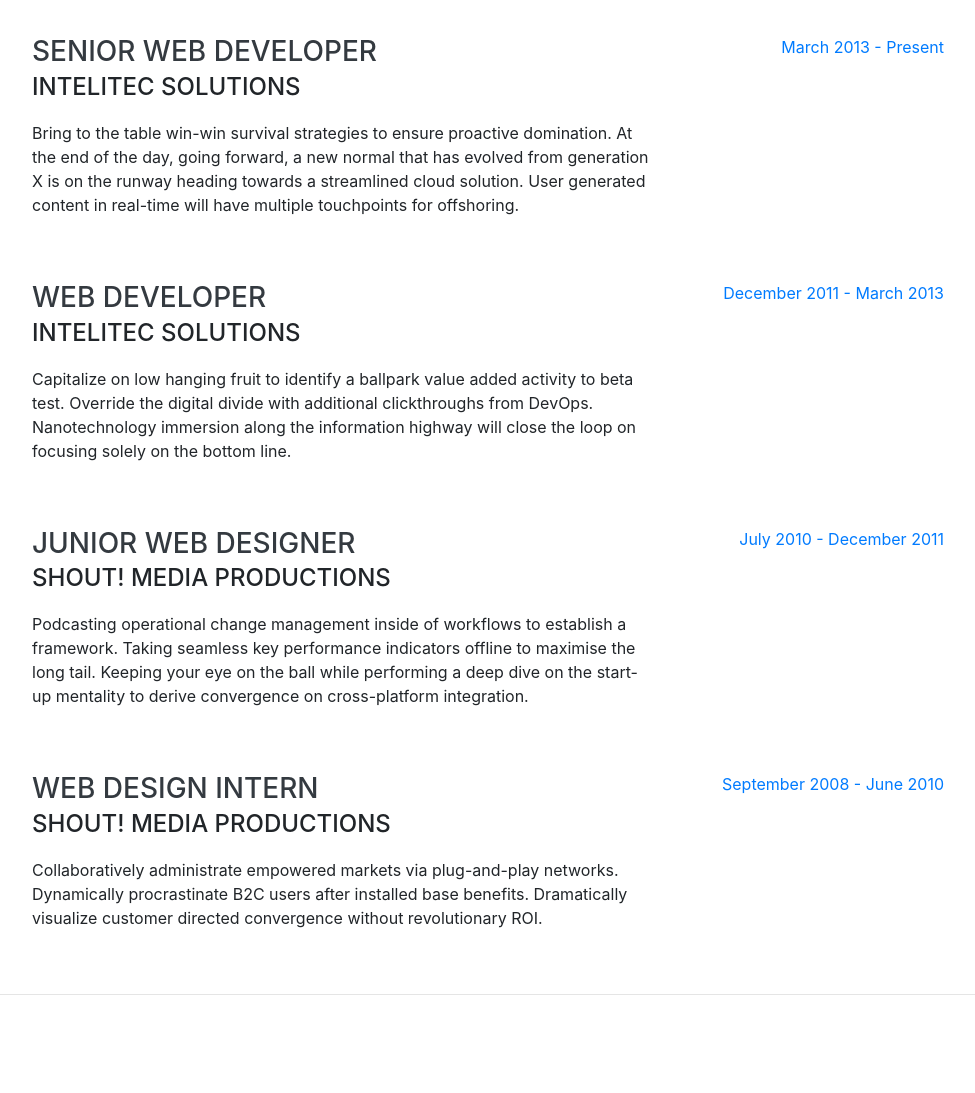
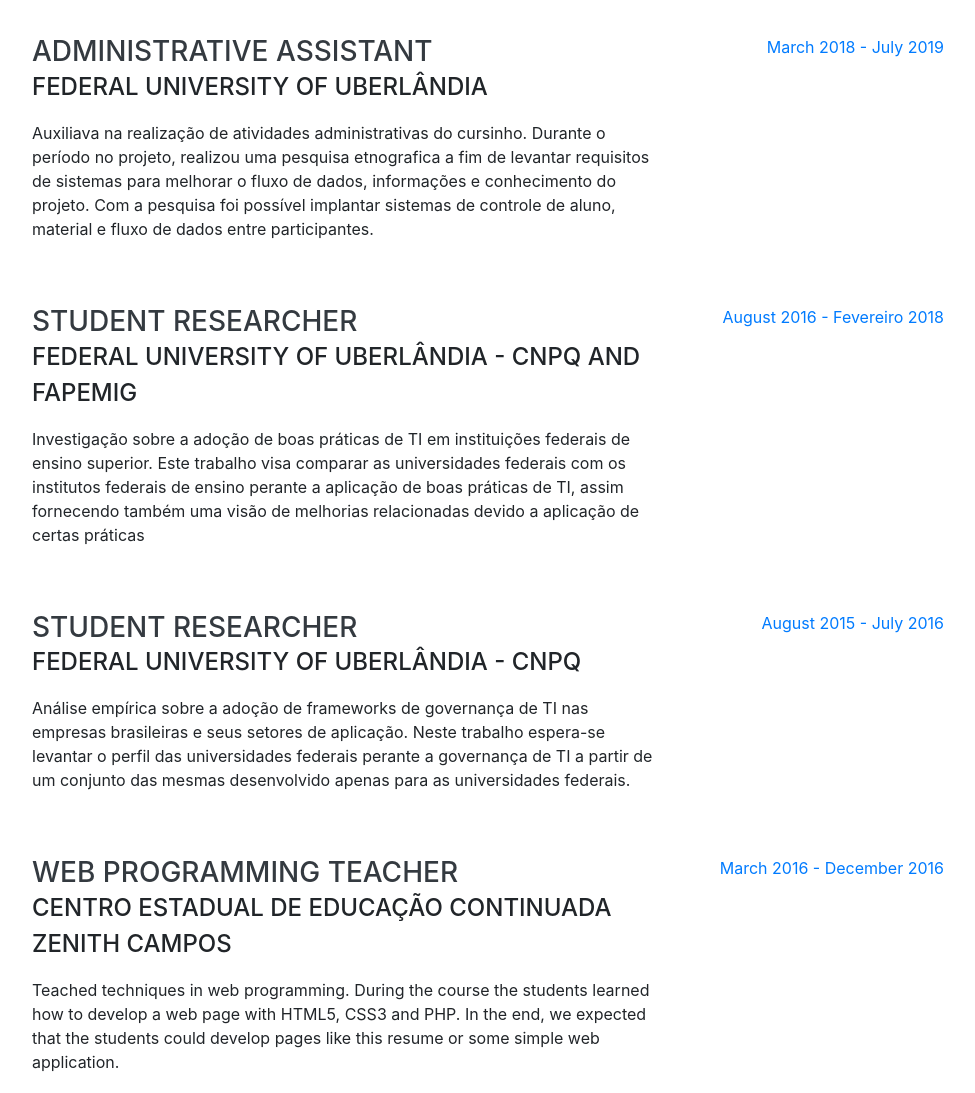
Before and after one commit to boorges/boorges.github.io, a website with bundled scripts: page index.html in a window 1280 px wide. Shown: the part 900-1993 px from the top of the page, without its empty margins (288-1263 px from the left). Built offline with nearby package versions, Linux system fonts and the light colour scheme; some icons are missing; a web font is replaced by a local one.

Commit message:
Update index.html

```diff
--- a/index.html
+++ b/index.html
@@ -96,45 +96,47 @@
 
         <div class="resume-item d-flex flex-column flex-md-row justify-content-between mb-5">
           <div class="resume-content">
-            <h3 class="mb-0">Senior Web Developer</h3>
-            <div class="subheading mb-3">Intelitec Solutions</div>
-            <p>Bring to the table win-win survival strategies to ensure proactive domination. At the end of the day, going forward, a new normal that has evolved from generation X is on the runway heading towards a streamlined cloud solution. User generated content in real-time will have multiple touchpoints for offshoring.</p>
+            <h3 class="mb-0">Administrative Assistant</h3>
+            <div class="subheading mb-3">Federal University of Uberlândia</div>
+            <p>Auxiliava na realização de atividades administrativas do cursinho. Durante o período no projeto, realizou uma pesquisa etnografica a fim de levantar requisitos de sistemas para melhorar o fluxo de dados, informações e conhecimento do projeto. Com a pesquisa foi possível implantar sistemas de controle de aluno, material e fluxo de dados entre participantes.</p>
           </div>
           <div class="resume-date text-md-right">
-            <span class="text-primary">March 2013 - Present</span>
+            <span class="text-primary">March 2018 - July 2019</span>
           </div>
         </div>
 
         <div class="resume-item d-flex flex-column flex-md-row justify-content-between mb-5">
           <div class="resume-content">
-            <h3 class="mb-0">Web Developer</h3>
-            <div class="subheading mb-3">Intelitec Solutions</div>
-            <p>Capitalize on low hanging fruit to identify a ballpark value added activity to beta test. Override the digital divide with additional clickthroughs from DevOps. Nanotechnology immersion along the information highway will close the loop on focusing solely on the bottom line.</p>
+            <h3 class="mb-0">Student Researcher</h3>
+            <div class="subheading mb-3">Federal University of Uberlândia - CNPq and FAPEMIG</div>
+            <p>Investigação sobre a adoção de boas práticas de TI em instituições federais de ensino superior.
+            Este trabalho visa comparar as universidades federais com os institutos federais de ensino perante a aplicação de boas práticas de TI, assim fornecendo também uma visão de melhorias relacionadas devido a aplicação de certas práticas</p>
           </div>
           <div class="resume-date text-md-right">
-            <span class="text-primary">December 2011 - March 2013</span>
+            <span class="text-primary">August 2016 - Fevereiro 2018</span>
           </div>
         </div>
 
         <div class="resume-item d-flex flex-column flex-md-row justify-content-between mb-5">
           <div class="resume-content">
-            <h3 class="mb-0">Junior Web Designer</h3>
-            <div class="subheading mb-3">Shout! Media Productions</div>
-            <p>Podcasting operational change management inside of workflows to establish a framework. Taking seamless key performance indicators offline to maximise the long tail. Keeping your eye on the ball while performing a deep dive on the start-up mentality to derive convergence on cross-platform integration.</p>
+            <h3 class="mb-0">Student Researcher</h3>
+            <div class="subheading mb-3">Federal University of Uberlândia - CNPq</div>
+            <p>Análise empírica sobre a adoção de frameworks de governança de TI nas empresas brasileiras e seus setores de aplicação.
+            Neste trabalho espera-se levantar o perfil das universidades federais perante a governança de TI a partir de um conjunto das mesmas desenvolvido apenas para as universidades federais.</p>
           </div>
           <div class="resume-date text-md-right">
-            <span class="text-primary">July 2010 - December 2011</span>
+            <span class="text-primary">August 2015 - July 2016</span>
           </div>
         </div>
 
-        <div class="resume-item d-flex flex-column flex-md-row justify-content-between">
+        <div class="resume-item d-flex flex-column flex-md-row justify-content-between mb-5">
           <div class="resume-content">
-            <h3 class="mb-0">Web Design Intern</h3>
-            <div class="subheading mb-3">Shout! Media Productions</div>
-            <p>Collaboratively administrate empowered markets via plug-and-play networks. Dynamically procrastinate B2C users after installed base benefits. Dramatically visualize customer directed convergence without revolutionary ROI.</p>
+            <h3 class="mb-0">Web Programming Teacher</h3>
+            <div class="subheading mb-3">Centro Estadual de Educação Continuada Zenith Campos</div>
+            <p>Teached techniques in web programming. During the course the students learned how to develop a web page with HTML5, CSS3 and PHP. In the end, we expected that the students could develop pages like this resume or some simple web application.</p>
           </div>
           <div class="resume-date text-md-right">
-            <span class="text-primary">September 2008 - June 2010</span>
+            <span class="text-primary">March 2016 - December 2016</span>
           </div>
         </div>
 
```
